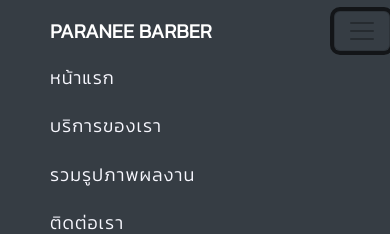
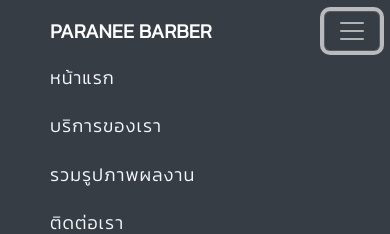
Before and after one commit to lattebbrook/lattebbrook.github.io, a website: page index.html in a window 390 px wide. Both pictures are taken after a click on the button 362 px from the left and 31 px from the top of the page. Shown: the top 234 px of the page. Drawn offline with nearby package versions, Linux system fonts and the light colour scheme.

Commit message:
CSS and some keywords were added

```diff
--- a/css/style.css
+++ b/css/style.css
@@ -43,6 +43,7 @@ a {
     padding-left: 50px;
     padding-right: 30px;
     color: ghostwhite;
+    margin-right: 10px;
 }
 
 .nav-link.active {
@@ -191,3 +192,8 @@ a.button {
 .carousel-control-prev /*, .carousel-indicators */ {
     filter: invert(70%);
 }
+
+.navbar-toggler {
+    filter: invert(100%);
+    margin-right: 10px;
+}
--- a/index.html
+++ b/index.html
@@ -17,7 +17,7 @@
     <link rel="preconnect" href="https://fonts.gstatic.com" crossorigin>
     <link href="https://fonts.googleapis.com/css2?family=Kanit:wght@300&display=swap" rel="stylesheet">
 
-    <title>Paranee Barber House</title>
+    <title>ร้านตัดผมชาย ตัดผมชายแฟชั่น ตัดผมแถวรังสิต</title>
     </head>
 <body data-spy="scroll" data-target=".navbar">
   <header>
@@ -165,7 +165,7 @@
         </div>
         <div class="col-sm-3">
           <h4 class="text-white">จองคิวตัดผม</h4>
-          <p class="text-white">สามารถจองได้ทุกวัน <span style="color: rgb(255, 149, 149);"><b>ยกเว้นวันพุธ (ร้านหยุดวันพุธ)</b></span></p>
+          <p class="text-white">ร้านเปิดทุกวันยกเว้นวันพุธ <span style="color: rgb(255, 113, 113);"><u><b style="font-size: 20px;">ร้านหยุดทุกวันพุธ</b></u></span></p>
 
           <p class="text-white">การจองสามารถจองผ่าน LINE @ ได้ที่ LINE นี้เลยค่ะ</p><br>
           <img src="img/line.png" alt="id-line" width="50" height="50" style="display: inline-block;"><p style="display: inline-block; padding-left: 20px; font-size: 22px;" class="text-white">@paraneebarber (มี @ ด้วยค่ะ)</p></div>
```
